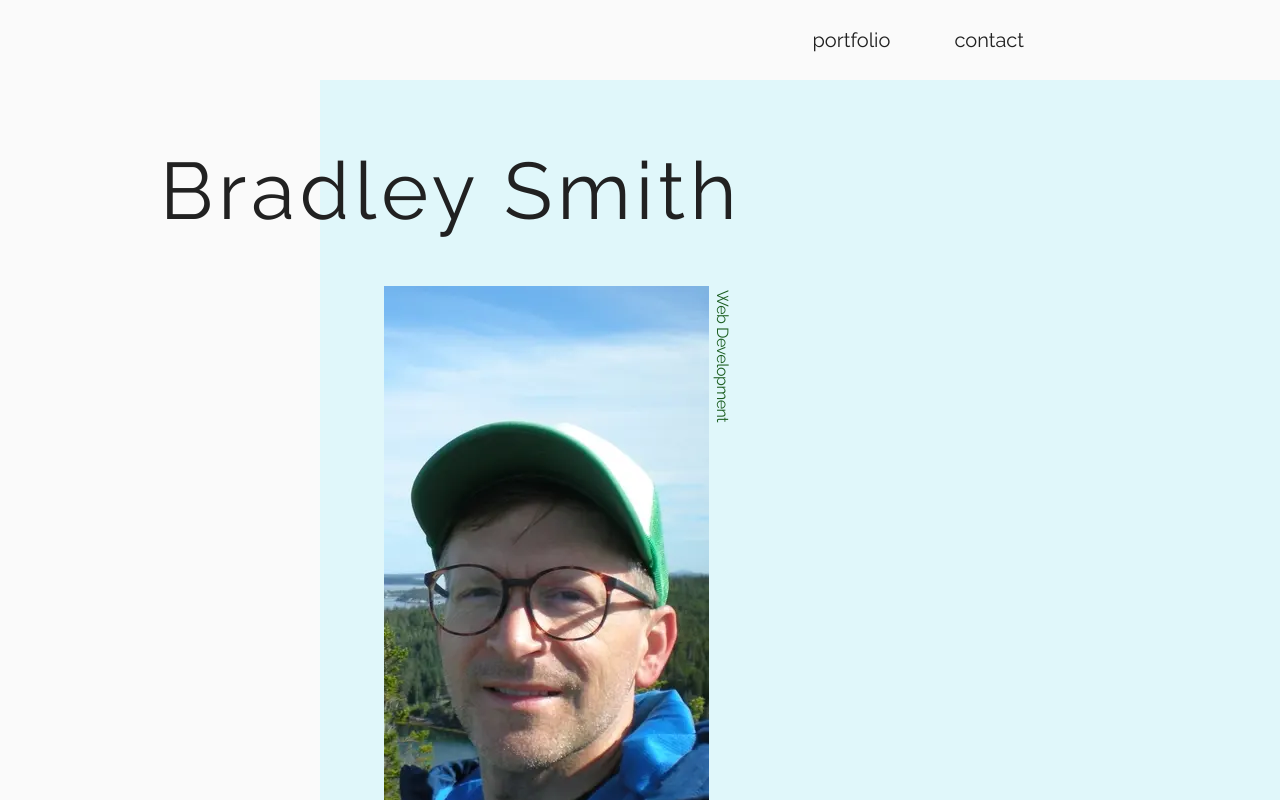
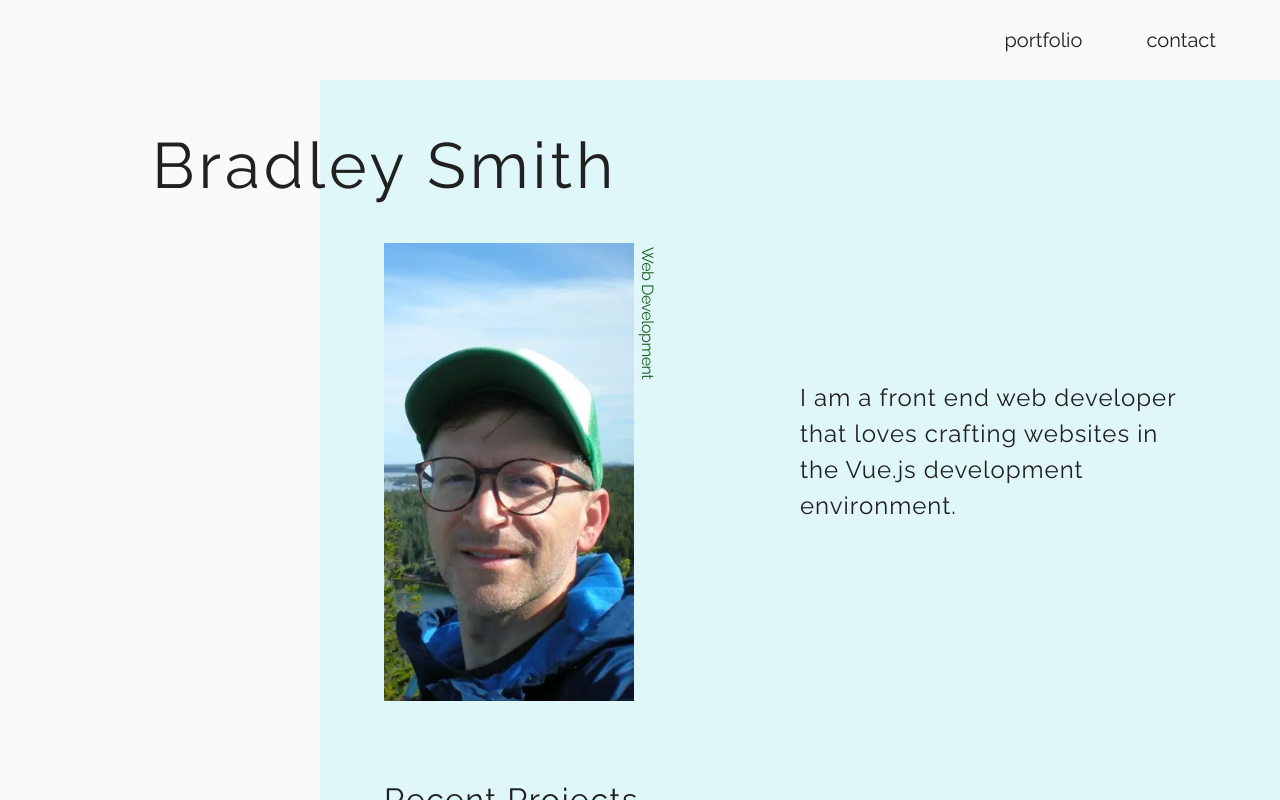
Before and after one commit to bradleyhop/simple-portfolio, a Vue app: page / in a window 1280 px wide. Shown: the top 800 px of the page. Built offline with nearby package versions, Linux system fonts and the light colour scheme.

Commit message:
new home view layout

```diff
--- a/src/components/menu/MenuList.vue
+++ b/src/components/menu/MenuList.vue
@@ -51,10 +51,6 @@ export default {
     @include tablet-breakpoint {
       margin-right: 4rem;
     }
-
-    &:last-child {
-      margin-right: 0;
-    }
   }
 
   a {
--- a/src/components/persistent/SiteFooter.vue
+++ b/src/components/persistent/SiteFooter.vue
@@ -98,7 +98,7 @@ export default {
       Copyright &copy; 2023 &mdash;
       <a
         href="https://github.com/bradleyhop/simple-portfolio"
-        class="my-name clear-link-dec"
+        class="my-name-footer clear-link-dec"
         target="_blank"
         rel="noopener noreferrer"
       >
@@ -161,8 +161,7 @@ footer {
   }
 }
 
-.my-name {
-  letter-spacing: 0.5px;
+.my-name-footer {
   font-weight: bold;
 
   &:hover {
--- a/src/views/HomeView.vue
+++ b/src/views/HomeView.vue
@@ -13,7 +13,7 @@ export default {
 </script>
 
 <template>
-  <header class="device-widths">
+  <header>
     <nav class="home-nav">
       <!-- no mobile menu on homepage -->
       <MenuList />
@@ -24,6 +24,7 @@ export default {
     <div class="main-container">
       <article class="main-info-container">
         <h1 class="my-name">Bradley Smith</h1>
+        <div class="content-main-container">
           <figure class="img-container">
             <!-- webp images are preloaded in the <head>. jpg given as backup -->
             <picture>
@@ -61,9 +62,12 @@ export default {
           </figure>
 
           <p class="tagline">
-          I am a front end web developer specializing in the Vue.js development
-          environment.
+            <span>
+              I am a front end web developer that loves crafting websites in the
+              Vue.js development environment.
+            </span>
           </p>
+        </div>
       </article>
 
       <div class="recent-project-container">
@@ -99,10 +103,17 @@ $shift-content-left: 5vw;
   @include tablet-breakpoint {
     margin-left: $shift-left;
   }
+
+  .content-main-container {
+    display: grid;
+    grid-template-columns: 1fr;
+
+    @include desktop-breakpoint {
+      grid-template-columns: 1fr 1fr;
+      margin-bottom: 5rem;
     }
-
-.main-info-container {
-  margin-bottom: 5rem;
+  }
+}
 
 .my-name {
   font-size: 3rem;
@@ -112,10 +123,10 @@ $shift-content-left: 5vw;
   right: 2.5rem;
 
   @include tablet-breakpoint {
-      font-size: 5rem;
-      letter-spacing: 5px;
-      padding-top: 4rem;
-      right: 10rem;
+    font-size: 4rem;
+    letter-spacing: 4px;
+    padding-top: 3rem;
+    right: 10.5rem;
   }
 }
 
@@ -124,16 +135,12 @@ $shift-content-left: 5vw;
   padding-left: $shift-content-left;
   margin-top: 2.5rem;
 
-    @include tablet-breakpoint {
-      margin-top: 3rem;
-    }
-
   .me-img {
     // set to actual image dimensions for optimal Lighthouse rating ;)
     width: 250px;
     height: 458px;
 
-      @include tablet-breakpoint {
+    @include large-desktop-breakpoint {
       width: 325px;
       height: 596px;
     }
@@ -152,17 +159,18 @@ $shift-content-left: 5vw;
 .tagline {
   font-size: 1.5rem;
   letter-spacing: 1px;
-    line-height: 150%;
-    margin-right: 5%;
-    padding: 2rem 0 4rem $shift-content-left;
-    max-width: 60rem;
+  line-height: 1.5;
+  min-height: 25vh;
+  min-height: 25dvh;
+  padding-left: $shift-content-left;
+  // positioning
+  display: flex;
+  align-items: center;
 
-    @media (min-width: 850px) {
-      position: relative;
-      margin-right: 0;
-      padding-left: calc($shift-content-left + 400px);
-      margin-top: -2.6rem;
-    }
+  @include desktop-breakpoint {
+    max-width: 30vw;
+    min-height: 100%;
+    padding-left: 0;
   }
 }
 
```
Lines whose indentation alone changed are shown as unchanged.
